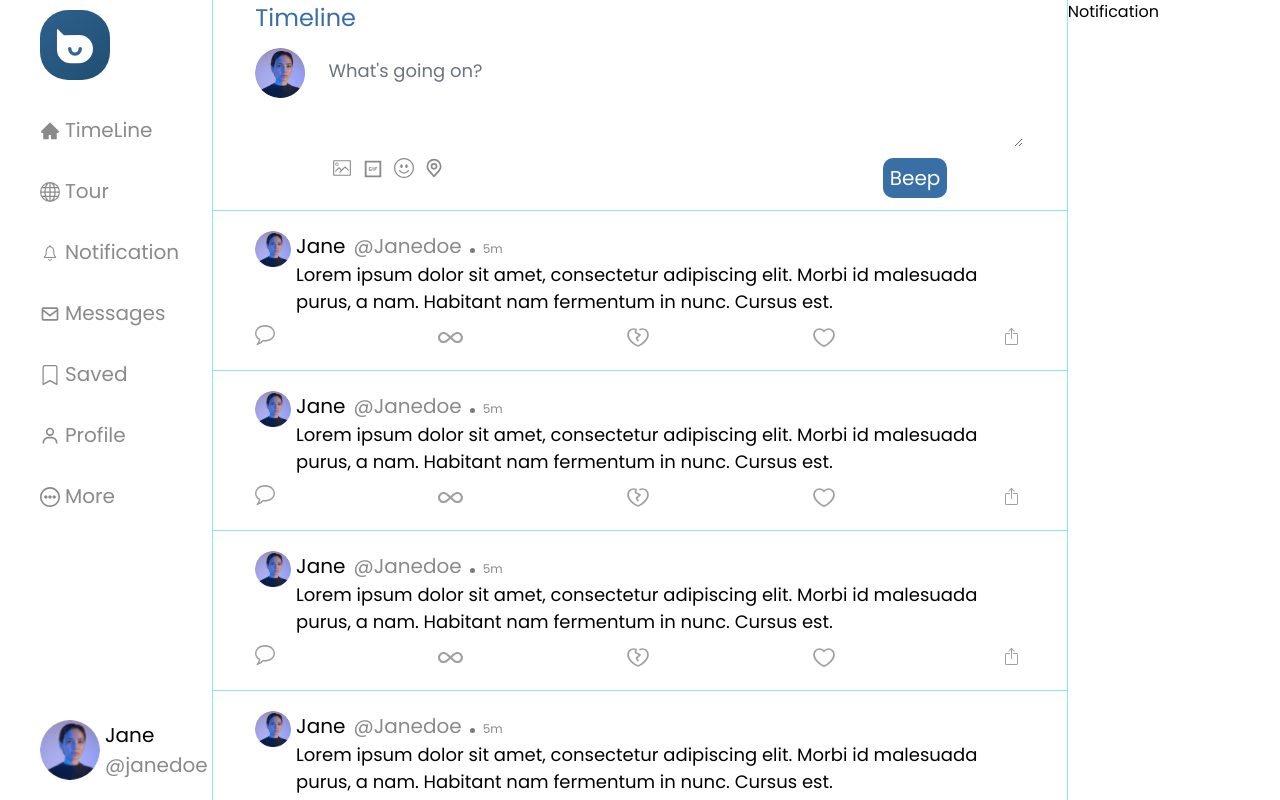
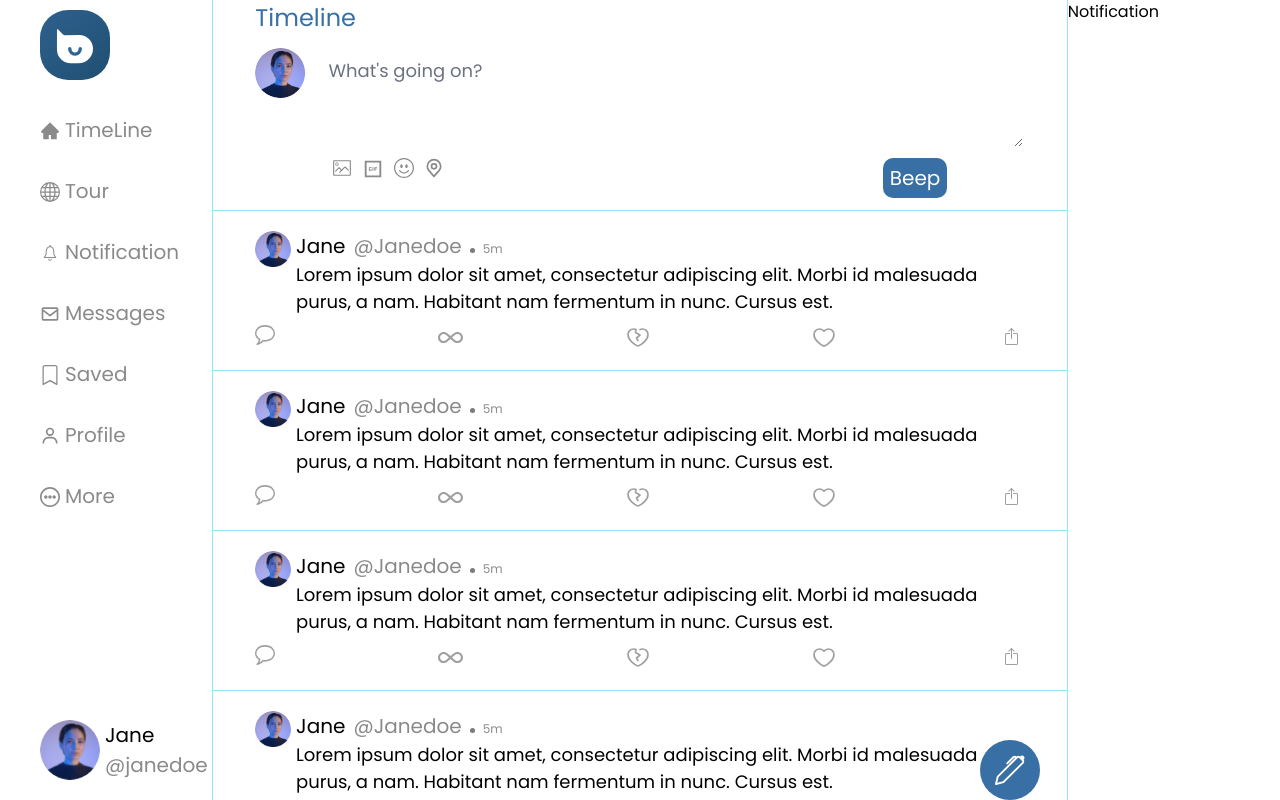
Before and after one commit to DannyPreye/Chat, a Next.js app: page /home/timeLine in a window 1280 px wide. Shown: the top 800 px of the page. Built offline with nearby package versions, Linux system fonts and the light colour scheme.

Commit message:
added create post button

```diff
--- a/components/Homepage/SmallComp/Timeline/CreatePost.jsx
+++ b/components/Homepage/SmallComp/Timeline/CreatePost.jsx
@@ -9,7 +9,7 @@ const CreatePost = () => {
           <ProfilePic img="/profile/Ellipse 8.png" />
           <textarea
             name=""
-            id=""
+            id="post"
             className="min-h-[100px] w-full text-[18px] leading-[27px] font-[500] border-transparent focus:outline-transparent focus:ring-0"
             placeholder="What's going on?"
           ></textarea>
--- a/components/Homepage/TimeLine.jsx
+++ b/components/Homepage/TimeLine.jsx
@@ -9,7 +9,13 @@ import Post from "./SmallComp/Timeline/Post";
 
 const TimeLine = () => {
   return (
-    <div className=" w-full border-cyan border-r-[1px] font-poppins ">
+    <div className=" w-full border-cyan border-r-[1px] relative ">
+      <label
+        htmlFor="post"
+        className="w-[60px] h-[60px] cursor-pointer rounded-full bg-coolBlue grid place-items-center fixed right-60 bottom-0"
+      >
+        <img src="/icons/pen-icon.svg" alt="" />
+      </label>
       <div className="grid place-items-center">
         <h1 className="text-[24px] leading-[36px] w-[90%] text-coolBlue ">
           Timeline
```
Also changed, not shown: public/icons/pen-icon.svg (added).
